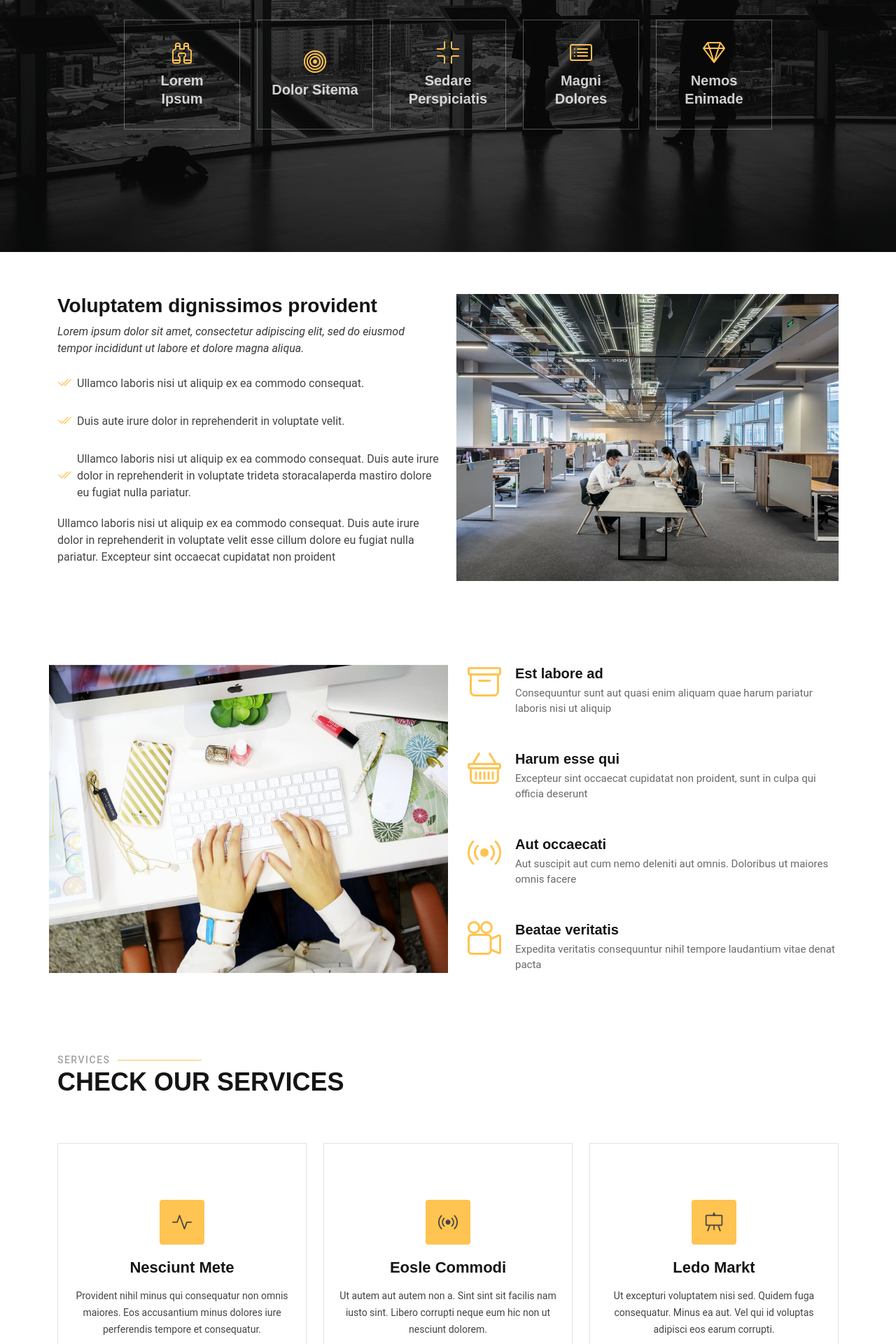
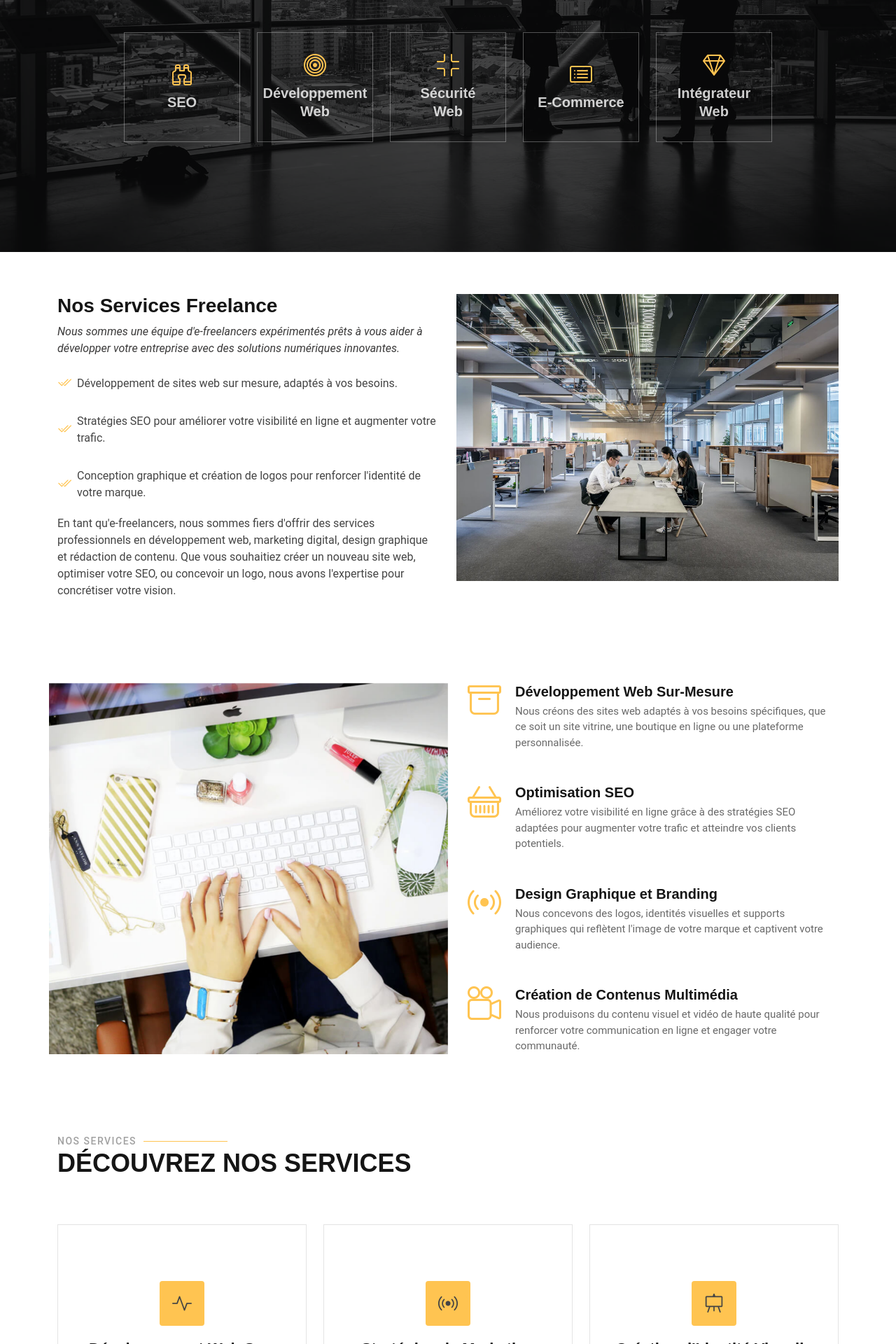
Before and after one commit to santatramcd/mada-digital-agency, a React (Vite) app: page / in a window 1280 px wide. Shown: the part 440-2360 px from the top of the page at 70% size. Built offline with nearby package versions, Linux system fonts and the light colour scheme; no server answers.

Commit message:
change mda in e-freelancer

```diff
--- a/src/Pages/Home/Home1.jsx
+++ b/src/Pages/Home/Home1.jsx
@@ -15,9 +15,9 @@ export default function Home() {
             >
               <div class="col-xl-6 col-lg-8">
                 <h2>
-                Welcome to Mada Digital Agency<span>.</span>
+                Welcome to E-freelancer<span>.</span>
                 </h2>
-                <p>We are team of talented digital marketers</p>
+                <p>Nous sommes une équipe de spécialistes du marketing numérique talentueux</p>
               </div>
             </div>
 
@@ -34,7 +34,7 @@ export default function Home() {
                 <div class="icon-box">
                   <i class="bi bi-binoculars"></i>
                   <h3>
-                    <a href="">Lorem Ipsum</a>
+                    <a href="">SEO</a>
                   </h3>
                 </div>
               </div>
@@ -46,7 +46,7 @@ export default function Home() {
                 <div class="icon-box">
                   <i class="bi bi-bullseye"></i>
                   <h3>
-                    <a href="">Dolor Sitema</a>
+                    <a href="">Développement Web</a>
                   </h3>
                 </div>
               </div>
@@ -58,7 +58,7 @@ export default function Home() {
                 <div class="icon-box">
                   <i class="bi bi-fullscreen-exit"></i>
                   <h3>
-                    <a href="">Sedare Perspiciatis</a>
+                    <a href="">Sécurité Web</a>
                   </h3>
                 </div>
               </div>
@@ -70,7 +70,7 @@ export default function Home() {
                 <div class="icon-box">
                   <i class="bi bi-card-list"></i>
                   <h3>
-                    <a href="">Magni Dolores</a>
+                    <a href="">E-Commerce</a>
                   </h3>
                 </div>
               </div>
@@ -82,7 +82,7 @@ export default function Home() {
                 <div class="icon-box">
                   <i class="bi bi-gem"></i>
                   <h3>
-                    <a href="">Nemos Enimade</a>
+                    <a href="">Intégrateur Web</a>
                   </h3>
                 </div>
               </div>
--- a/src/Pages/Home/Home2.jsx
+++ b/src/Pages/Home/Home2.jsx
@@ -12,30 +12,27 @@ export default function Home() {
 <section id="about" className="about section">
 
 <div className="container" data-aos="fade-up" data-aos-delay="100">
-
   <div className="row gy-4">
     <div className="col-lg-6 order-1 order-lg-2">
-      <img src={About} className="img-fluid" alt=""></img>
+      <img src={About} className="img-fluid" alt="Image À propos" />
     </div>
     <div className="col-lg-6 order-2 order-lg-1 content">
-      <h3>Voluptatem dignissimos provident</h3>
+      <h3>Nos Services Freelance</h3>
       <p className="fst-italic">
-        Lorem ipsum dolor sit amet, consectetur adipiscing elit, sed do eiusmod tempor incididunt ut labore et dolore
-        magna aliqua.
+        Nous sommes une équipe d'e-freelancers expérimentés prêts à vous aider à développer votre entreprise avec des solutions numériques innovantes.
       </p>
       <ul>
-        <li><i className="bi bi-check2-all"></i> <span>Ullamco laboris nisi ut aliquip ex ea commodo consequat.</span></li>
-        <li><i className="bi bi-check2-all"></i> <span>Duis aute irure dolor in reprehenderit in voluptate velit.</span></li>
-        <li><i className="bi bi-check2-all"></i> <span>Ullamco laboris nisi ut aliquip ex ea commodo consequat. Duis aute irure dolor in reprehenderit in voluptate trideta storacalaperda mastiro dolore eu fugiat nulla pariatur.</span></li>
+        <li><i className="bi bi-check2-all"></i> <span>Développement de sites web sur mesure, adaptés à vos besoins.</span></li>
+        <li><i className="bi bi-check2-all"></i> <span>Stratégies SEO pour améliorer votre visibilité en ligne et augmenter votre trafic.</span></li>
+        <li><i className="bi bi-check2-all"></i> <span>Conception graphique et création de logos pour renforcer l'identité de votre marque.</span></li>
       </ul>
       <p>
-        Ullamco laboris nisi ut aliquip ex ea commodo consequat. Duis aute irure dolor in reprehenderit in voluptate
-        velit esse cillum dolore eu fugiat nulla pariatur. Excepteur sint occaecat cupidatat non proident
+        En tant qu'e-freelancers, nous sommes fiers d'offrir des services professionnels en développement web, marketing digital, design graphique et rédaction de contenu. Que vous souhaitiez créer un nouveau site web, optimiser votre SEO, ou concevoir un logo, nous avons l'expertise pour concrétiser votre vision.
       </p>
     </div>
   </div>
+</div>
 
-</div>
 
 </section>
 </div>
--- a/src/Pages/Home/Home3.jsx
+++ b/src/Pages/Home/Home3.jsx
@@ -1,57 +1,87 @@
 import React from "react";
-import Features from '../../assets/img/features-bg.jpg'
+import Features from "../../assets/img/features-bg.jpg";
 
 export default function Home() {
   return (
     <>
       <div>
         <section id="features" className="features section">
-
           <div className="container">
-
             <div className="row gy-4">
-    <div className="features-image col-lg-6" data-aos="fade-up" data-aos-delay="100">
-        <img src={Features} alt="" />
+              <div
+                className="features-image col-lg-6"
+                data-aos="fade-up"
+                data-aos-delay="100"
+              >
+                <img src={Features} alt="Services e-freelance" />
               </div>
               <div className="col-lg-6">
-
-      <div className="features-item d-flex ps-0 ps-lg-3 pt-4 pt-lg-0" data-aos="fade-up" data-aos-delay="200">
+                <div
+                  className="features-item d-flex ps-0 ps-lg-3 pt-4 pt-lg-0"
+                  data-aos="fade-up"
+                  data-aos-delay="200"
+                >
                   <i className="bi bi-archive flex-shrink-0"></i>
                   <div>
-          <h4>Est labore ad</h4>
-          <p>Consequuntur sunt aut quasi enim aliquam quae harum pariatur laboris nisi ut aliquip</p>
+                    <h4>Développement Web Sur-Mesure</h4>
+                    <p>
+                      Nous créons des sites web adaptés à vos besoins
+                      spécifiques, que ce soit un site vitrine, une boutique en
+                      ligne ou une plateforme personnalisée.
+                    </p>
                   </div>
                 </div>
 
-      <div className="features-item d-flex mt-5 ps-0 ps-lg-3" data-aos="fade-up" data-aos-delay="300">
+                <div
+                  className="features-item d-flex mt-5 ps-0 ps-lg-3"
+                  data-aos="fade-up"
+                  data-aos-delay="300"
+                >
                   <i className="bi bi-basket flex-shrink-0"></i>
                   <div>
-          <h4>Harum esse qui</h4>
-          <p>Excepteur sint occaecat cupidatat non proident, sunt in culpa qui officia deserunt</p>
+                    <h4>Optimisation SEO</h4>
+                    <p>
+                      Améliorez votre visibilité en ligne grâce à des stratégies
+                      SEO adaptées pour augmenter votre trafic et atteindre vos
+                      clients potentiels.
+                    </p>
                   </div>
                 </div>
 
-      <div className="features-item d-flex mt-5 ps-0 ps-lg-3" data-aos="fade-up" data-aos-delay="400">
+                <div
+                  className="features-item d-flex mt-5 ps-0 ps-lg-3"
+                  data-aos="fade-up"
+                  data-aos-delay="400"
+                >
                   <i className="bi bi-broadcast flex-shrink-0"></i>
                   <div>
-          <h4>Aut occaecati</h4>
-          <p>Aut suscipit aut cum nemo deleniti aut omnis. Doloribus ut maiores omnis facere</p>
+                    <h4>Design Graphique et Branding</h4>
+                    <p>
+                      Nous concevons des logos, identités visuelles et supports
+                      graphiques qui reflètent l'image de votre marque et
+                      captivent votre audience.
+                    </p>
                   </div>
                 </div>
 
-      <div className="features-item d-flex mt-5 ps-0 ps-lg-3" data-aos="fade-up" data-aos-delay="500">
+                <div
+                  className="features-item d-flex mt-5 ps-0 ps-lg-3"
+                  data-aos="fade-up"
+                  data-aos-delay="500"
+                >
                   <i className="bi bi-camera-reels flex-shrink-0"></i>
                   <div>
-          <h4>Beatae veritatis</h4>
-          <p>Expedita veritatis consequuntur nihil tempore laudantium vitae denat pacta</p>
+                    <h4>Création de Contenus Multimédia</h4>
+                    <p>
+                      Nous produisons du contenu visuel et vidéo de haute
+                      qualité pour renforcer votre communication en ligne et
+                      engager votre communauté.
+                    </p>
                   </div>
                 </div>
-
               </div>
             </div>
-
           </div>
-
         </section>
       </div>
     </>
--- a/src/Pages/Home/Home4.jsx
+++ b/src/Pages/Home/Home4.jsx
@@ -5,95 +5,137 @@ export default function Home() {
     <>
       <div>
         <section id="services" className="services section">
-
           <div className="container section-title" data-aos="fade-up">
-        <h2>Services</h2>
-        <p>Check our Services</p>
+            <h2>Nos Services</h2>
+            <p>
+              Découvrez nos services
+            </p>
           </div>
 
           <div className="container">
-
             <div className="row gy-4">
-
-          <div className="col-lg-4 col-md-6" data-aos="fade-up" data-aos-delay="100">
+              <div
+                className="col-lg-4 col-md-6"
+                data-aos="fade-up"
+                data-aos-delay="100"
+              >
                 <div className="service-item position-relative">
                   <div className="icon">
                     <i className="bi bi-activity"></i>
                   </div>
                   <a href="#" className="stretched-link">
-                <h3>Nesciunt Mete</h3>
+                    <h3>Développement Web Sur-Mesure</h3>
                   </a>
-              <p>Provident nihil minus qui consequatur non omnis maiores. Eos accusantium minus dolores iure perferendis tempore et consequatur.</p>
+                  <p>
+                    Création de sites internet adaptés à vos besoins, avec des
+                    fonctionnalités avancées pour une meilleure expérience
+                    utilisateur.
+                  </p>
                 </div>
               </div>
 
-          <div className="col-lg-4 col-md-6" data-aos="fade-up" data-aos-delay="200">
+              <div
+                className="col-lg-4 col-md-6"
+                data-aos="fade-up"
+                data-aos-delay="200"
+              >
                 <div className="service-item position-relative">
                   <div className="icon">
                     <i className="bi bi-broadcast"></i>
                   </div>
                   <a href="#" className="stretched-link">
-                <h3>Eosle Commodi</h3>
+                    <h3>Stratégies de Marketing Digital</h3>
                   </a>
-              <p>Ut autem aut autem non a. Sint sint sit facilis nam iusto sint. Libero corrupti neque eum hic non ut nesciunt dolorem.</p>
+                  <p>
+                    Elaboration de stratégies de marketing digital pour
+                    améliorer votre visibilité, attirer plus de clients et
+                    booster vos ventes.
+                  </p>
                 </div>
               </div>
 
-          <div className="col-lg-4 col-md-6" data-aos="fade-up" data-aos-delay="300">
+              <div
+                className="col-lg-4 col-md-6"
+                data-aos="fade-up"
+                data-aos-delay="300"
+              >
                 <div className="service-item position-relative">
                   <div className="icon">
                     <i className="bi bi-easel"></i>
                   </div>
                   <a href="#" className="stretched-link">
-                <h3>Ledo Markt</h3>
+                    <h3>Création d'Identité Visuelle</h3>
                   </a>
-              <p>Ut excepturi voluptatem nisi sed. Quidem fuga consequatur. Minus ea aut. Vel qui id voluptas adipisci eos earum corrupti.</p>
+                  <p>
+                    Conception de logos, chartes graphiques et branding pour
+                    construire une image professionnelle et cohérente de votre
+                    entreprise.
+                  </p>
                 </div>
               </div>
 
-          <div className="col-lg-4 col-md-6" data-aos="fade-up" data-aos-delay="400">
+              <div
+                className="col-lg-4 col-md-6"
+                data-aos="fade-up"
+                data-aos-delay="400"
+              >
                 <div className="service-item position-relative">
                   <div className="icon">
                     <i className="bi bi-bounding-box-circles"></i>
                   </div>
                   <a href="#" className="stretched-link">
-                <h3>Asperiores Commodit</h3>
+                    <h3>Développement d'Applications Web</h3>
                   </a>
-              <p>Non et temporibus minus omnis sed dolor esse consequatur. Cupiditate sed error ea fuga sit provident adipisci neque.</p>
+                  <p>
+                    Création d'applications web performantes et sécurisées pour
+                    améliorer l'efficacité de vos processus métiers.
+                  </p>
                   <a href="#" className="stretched-link"></a>
                 </div>
               </div>
 
-          <div className="col-lg-4 col-md-6" data-aos="fade-up" data-aos-delay="500">
+              <div
+                className="col-lg-4 col-md-6"
+                data-aos="fade-up"
+                data-aos-delay="500"
+              >
                 <div className="service-item position-relative">
                   <div className="icon">
                     <i className="bi bi-calendar4-week"></i>
                   </div>
                   <a href="#" className="stretched-link">
-                <h3>Velit Doloremque</h3>
+                    <h3>Gestion de Projets Digitaux</h3>
                   </a>
-              <p>Cumque et suscipit saepe. Est maiores autem enim facilis ut aut ipsam corporis aut. Sed animi at autem alias eius labore.</p>
+                  <p>
+                    Gestion et suivi de vos projets web et marketing, avec un
+                    accompagnement personnalisé pour atteindre vos objectifs.
+                  </p>
                   <a href="#" className="stretched-link"></a>
                 </div>
               </div>
 
-          <div className="col-lg-4 col-md-6" data-aos="fade-up" data-aos-delay="600">
+              <div
+                className="col-lg-4 col-md-6"
+                data-aos="fade-up"
+                data-aos-delay="600"
+              >
                 <div className="service-item position-relative">
                   <div className="icon">
                     <i className="bi bi-chat-square-text"></i>
                   </div>
                   <a href="#" className="stretched-link">
-                <h3>Dolori Architecto</h3>
+                    <h3>Rédaction et Contenus Web</h3>
                   </a>
-              <p>Hic molestias ea quibusdam eos. Fugiat enim doloremque aut neque non et debitis iure. Corrupti recusandae ducimus enim.</p>
+                  <p>
+                    Rédaction de contenus web optimisés pour le SEO, afin de
+                    capter l'attention de vos utilisateurs et améliorer votre
+                    positionnement.
+                  </p>
                   <a href="#" className="stretched-link"></a>
                 </div>
               </div>
-
             </div>
-
           </div>
-
         </section>
       </div>
     </>
--- a/src/Pages/Home/Home5.jsx
+++ b/src/Pages/Home/Home5.jsx
@@ -1,5 +1,5 @@
 import React from "react";
-import Cta from "../../assets/img/cta-bg.jpg"
+import Cta from "../../assets/img/cta-bg.jpg";
 
 export default function Home() {
   return (
@@ -20,15 +20,16 @@ export default function Home() {
             >
               <div className="col-xl-10">
                 <div className="text-center">
-                  <h3>Call To Action</h3>
+                  <h3>Appelez à l'Action</h3>
                   <p>
-                    Duis aute irure dolor in reprehenderit in voluptate velit
-                    esse cillum dolore eu fugiat nulla pariatur. Excepteur sint
-                    occaecat cupidatat non proident, sunt in culpa qui officia
-                    deserunt mollit anim id est laborum.
+                    Vous avez un projet digital en tête ? Notre équipe d'experts
+                    est là pour vous aider à le réaliser, qu'il s'agisse d'un
+                    site web, d'une application ou d'une stratégie de marketing
+                    digital. Contactez-nous dès maintenant pour transformer vos
+                    idées en réalité !
                   </p>
                   <a className="cta-btn" href="#">
-                    Call To Action
+                    Contactez-nous
                   </a>
                 </div>
               </div>
--- a/src/Pages/Home/Home6.jsx
+++ b/src/Pages/Home/Home6.jsx
@@ -59,7 +59,7 @@ export default function Home() {
         <section id="portfolio" className="portfolio section">
           <div className="container section-title" data-aos="fade-up">
             <h2>Portfolio</h2>
-            <p>Check our Portfolio</p>
+            <p>Découvrez notre portfolio</p>
           </div>
 
           <div className="container">
--- a/src/Pages/Home/Home7.jsx
+++ b/src/Pages/Home/Home7.jsx
@@ -1,35 +1,45 @@
 import React from "react";
-import Stats from "../../assets/img/stats-img.jpg"
+import Stats from "../../assets/img/stats-img.jpg";
 export default function Home() {
   return (
     <>
       <div>
         <section id="stats" className="stats section">
-
           <div className="container" data-aos="fade-up" data-aos-delay="100">
-
             <div className="row gy-4 align-items-center justify-content-between">
-
               <div className="col-lg-5">
-      {/* <img src="assets/img/stats-img.jpg" alt="" className="img-fluid"> */}
-      <img src={Stats} alt="" className="img-fluid"/>
+                <img src={Stats} alt="" className="img-fluid" />
               </div>
 
               <div className="col-lg-6">
-
-      <h3 className="fw-bold fs-2 mb-3">Voluptatem dignissimos provident quasi</h3>
+                <h3 className="fw-bold fs-2 mb-3">
+                  Nos résultats et réalisations exceptionnels
+                </h3>
                 <p>
-        Lorem ipsum dolor sit amet, consectetur adipiscing elit, sed do eiusmod tempor incididunt ut labore et dolore magna aliqua. Duis aute irure dolor in reprehenderit
+                  Notre équipe de professionnels s'efforce de fournir des
+                  solutions innovantes et efficaces pour tous vos projets
+                  numériques. Nous mettons l'accent sur la qualité, la
+                  satisfaction client et l'innovation.
                 </p>
 
                 <div className="row gy-4">
-
                   <div className="col-lg-6">
                     <div className="stats-item d-flex">
                       <i className="bi bi-emoji-smile flex-shrink-0"></i>
                       <div>
-              <span data-purecounter-start="0" data-purecounter-end="232" data-purecounter-duration="1" className="purecounter"></span>
-              <p><strong>Happy Clients</strong> <span>consequuntur quae</span></p>
+                        <span
+                          data-purecounter-start="0"
+                          data-purecounter-end="232"
+                          data-purecounter-duration="1"
+                          className="purecounter"
+                        ></span>
+                        <p>
+                          <strong>Clients satisfaits</strong>{" "}
+                          <span>
+                            Nous mettons un point d'honneur à satisfaire nos
+                            clients
+                          </span>
+                        </p>
                       </div>
                     </div>
                   </div>
@@ -38,8 +48,18 @@ export default function Home() {
                     <div className="stats-item d-flex">
                       <i className="bi bi-journal-richtext flex-shrink-0"></i>
                       <div>
-              <span data-purecounter-start="0" data-purecounter-end="521" data-purecounter-duration="1" className="purecounter"></span>
-              <p><strong>Projects</strong> <span>adipisci atque cum quia aut</span></p>
+                        <span
+                          data-purecounter-start="0"
+                          data-purecounter-end="521"
+                          data-purecounter-duration="1"
+                          className="purecounter"
+                        ></span>
+                        <p>
+                          <strong>Projets réalisés</strong>{" "}
+                          <span>
+                            Des projets divers pour des clients variés
+                          </span>
+                        </p>
                       </div>
                     </div>
                   </div>
@@ -48,8 +68,16 @@ export default function Home() {
                     <div className="stats-item d-flex">
                       <i className="bi bi-headset flex-shrink-0"></i>
                       <div>
-              <span data-purecounter-start="0" data-purecounter-end="1453" data-purecounter-duration="1" className="purecounter"></span>
-              <p><strong>Hours Of Support</strong> <span>aut commodi quaerat</span></p>
+                        <span
+                          data-purecounter-start="0"
+                          data-purecounter-end="1453"
+                          data-purecounter-duration="1"
+                          className="purecounter"
+                        ></span>
+                        <p>
+                          <strong>Heures de support</strong>{" "}
+                          <span>Nous offrons un support client de qualité</span>
+                        </p>
                       </div>
                     </div>
                   </div>
@@ -58,20 +86,23 @@ export default function Home() {
                     <div className="stats-item d-flex">
                       <i className="bi bi-people flex-shrink-0"></i>
                       <div>
-              <span data-purecounter-start="0" data-purecounter-end="32" data-purecounter-duration="1" className="purecounter"></span>
-              <p><strong>Hard Workers</strong> <span>rerum asperiores dolor</span></p>
+                        <span
+                          data-purecounter-start="0"
+                          data-purecounter-end="32"
+                          data-purecounter-duration="1"
+                          className="purecounter"
+                        ></span>
+                        <p>
+                          <strong>Travailleurs acharnés</strong>{" "}
+                          <span>Notre équipe est dédiée à votre succès</span>
+                        </p>
                       </div>
                     </div>
                   </div>
-
                 </div>
-
               </div>
-
             </div>
-
           </div>
-
         </section>
       </div>
     </>
--- a/src/Pages/Home/Home8.jsx
+++ b/src/Pages/Home/Home8.jsx
@@ -17,7 +17,7 @@ export default function Home() {
 
       <div className="container section-title" data-aos="fade-up">
         <h2>Team</h2>
-        <p>our Team</p>
+        <p>Nos Team</p>
       </div>
 
       <div className="container">
```
Also changed, not shown: src/display/Footer.jsx (+5 -10 lines). Lines whose indentation alone changed are shown as unchanged.
